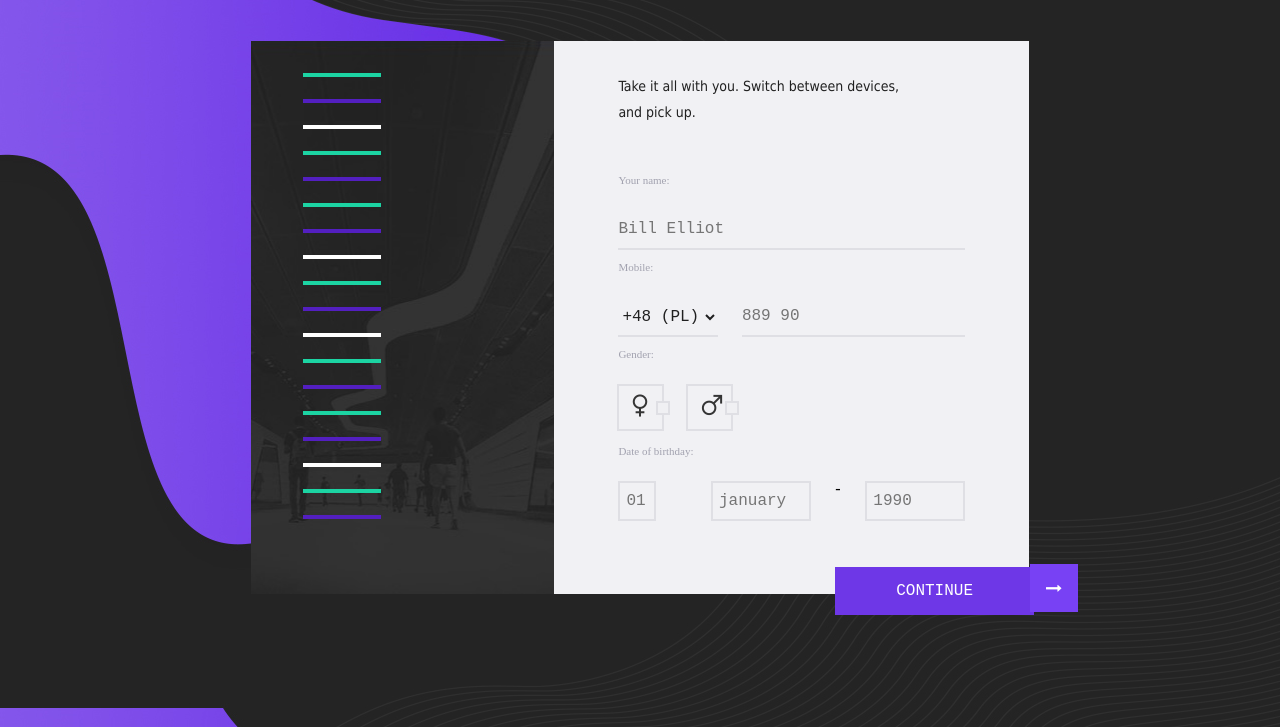
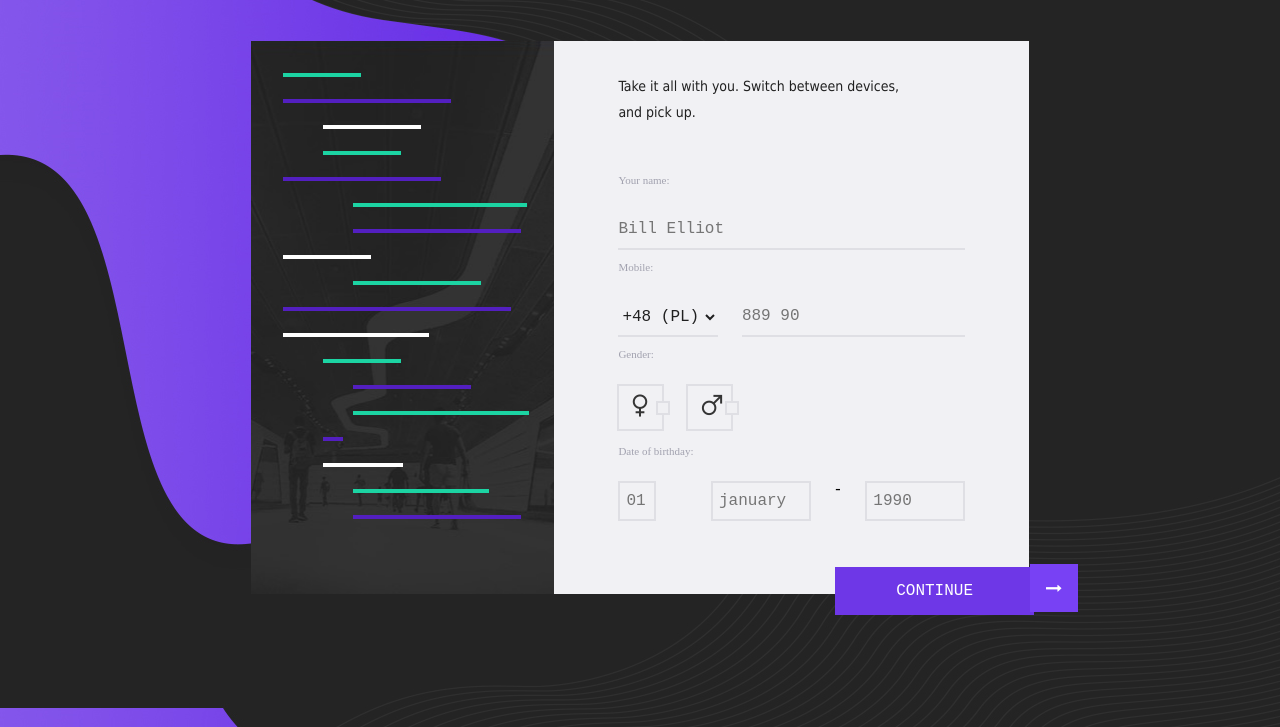
Before and after one commit to hisolmex/form-violett, a plain HTML site: page index.html in a window 1280 px wide. Shown: the part 73-800 px from the top of the page. Drawn offline with Linux system fonts and the light colour scheme.

Commit message:
Appropriate strip length

```diff
--- a/css/style.css
+++ b/css/style.css
@@ -125,6 +125,11 @@ h2.h2-form {
     bottom: 0;
 }
 .box-left {
+    padding-left: 20px;
+    padding-right: 20px;
+    padding-top: 20px;
+}
+.box-rigth {
     padding-left: 40px;
 	padding-right: 40px;
 	padding-top: 20px;
@@ -204,14 +209,88 @@ p.p-form {
 }
 input.btn2 {
     background: #6e37e7;
+	display: inline-block;
+	text-decoration:none;
+	cursor: pointer;
     color: white;
     text-transform: uppercase;
     border: 0;
 	height: 48px;
 	outline: 0;
     padding: 15px 61px;
+	-webkit-appearance: none;
     font-size: 16px;
 }
+input.btn2:hover {
+	background: #8455e9;
+}
+.i1 {
+	width: 78px;
+}
+.i2 {
+	width: 168px;
+}
+.i3 {
+	width: 98px;
+	margin-left: 40px;
+}
+.i4 {
+	width: 78px;
+	margin-left: 40px;
+}
+.i5 {
+	width: 158px;
+}
+.i6 {
+	width: 174px;
+	margin-left: 70px;
+}
+.i7 {
+	width: 168px;
+	margin-left: 70px;
+}
+.i8 {
+	width: 88px;
+}
+.i9 {
+	width: 128px;
+	margin-left: 70px;
+}
+.i10 {
+	width: 228px;
+}
+.i11 {
+	width: 146px;
+}
+.i12 {
+	width: 78px;
+	margin-left: 40px;
+}
+.i13 {
+	width: 118px;
+	margin-left: 70px;
+}
+.i14 {
+	width: 176px;
+	margin-left: 70px;
+}
+.i15 {
+	width: 20px;
+	margin-left: 40px;
+}
+.i16 {
+	width: 80px;
+	margin-left: 40px;
+}
+.i17 {
+	width: 136px;
+	margin-left: 70px;
+}
+.i18 {
+	width: 168px;
+	margin-left: 70px;
+}
+
 input.border {
 	border: 2px solid #dfdfe4;
 	padding: 6px;
@@ -270,15 +349,12 @@ input.border {
 	margin-bottom: 22px;
 }
 .color1 {
-	width: 78px;
 	border: 2px solid #1cd4a3;
 }
 .color2 {
-	width: 78px;
 	border: 2px solid #531fc0;
 }
 .color3 {
-	width: 78px;
 	border: 2px solid #ffffff;
 }
 
@@ -309,6 +385,11 @@ img.gender-img {
 	.box-main {
 		margin: 0 auto;
 		width: 722px;
+	}
+	.box-rigth {
+		padding-left: 25px;
+		padding-right: 25px;
+		padding-top: 20px;
 	}
 }
 
@@ -342,6 +423,7 @@ img.gender-img {
 	.col-right{
 		width: 291px;
 		margin: 0 auto;
+		 transition-duration:4s;
 	}
 	.col-4.options {
 		width: 50%;
@@ -353,3 +435,16 @@ img.gender-img {
 		padding: 0px;
 	}
 }
+@media (max-width: 320px) {
+	.box-main {
+		width: 100%;
+	}
+	.col-right{
+		width: 90%;
+		margin-left: 5%;
+		margin-right: 5%;
+	}
+	input.btn2 {
+		padding: 15px 38px;
+	}
+}
--- a/index.html
+++ b/index.html
@@ -30,6 +30,7 @@
 				<div class="box-main">
 					<div class="col-left">
 						<div class="box-left">
+							<div class="item-all">
 								<div class="item i1 color1">
 								</div>
 								<div class="item i2 color2">
@@ -66,11 +67,11 @@
 								</div>
 								<div class="item i18 color2">
 								</div>
-
+							</div>
 						</div>
 					</div>
 					<div class="col-right">
-						<div class="box-left">
+						<div class="box-rigth">
 							<p class="p-form">
 								Take it all with you. Switch between devices,
 								and pick up.
```
Lines whose indentation alone changed are shown as unchanged.
